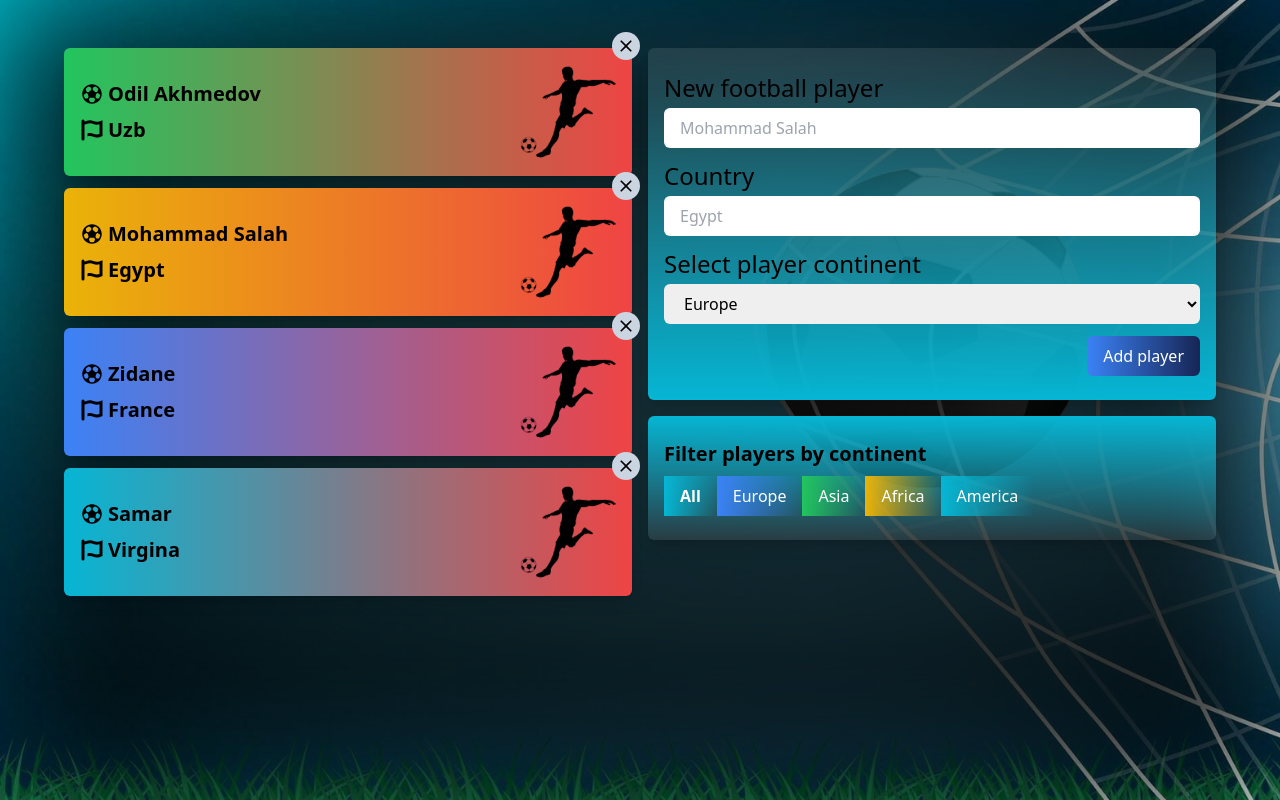
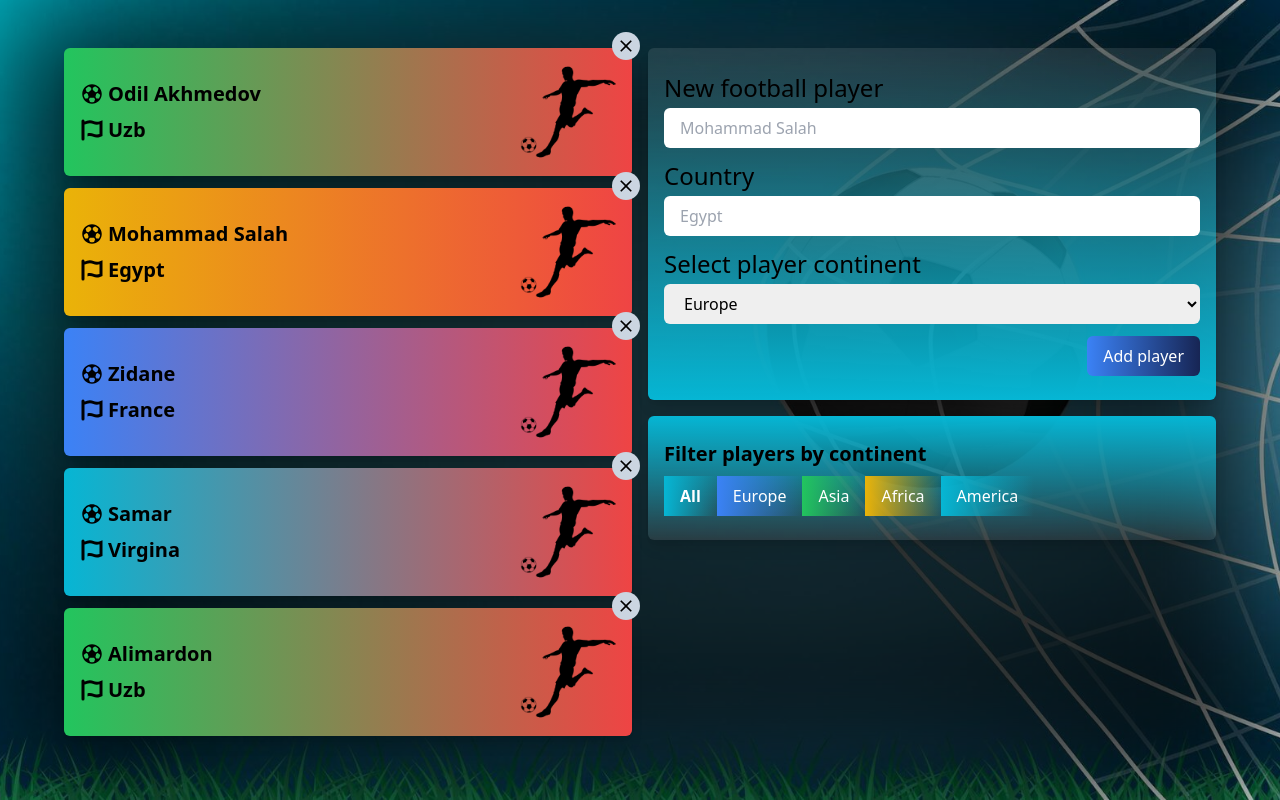
Before and after one commit to ToshpulatovAlimardon/players, a React (Vite) app: page / in a window 1280 px wide. Built offline with nearby package versions, Linux system fonts and the light colour scheme; data requests are answered from the project's data file.

Commit message:
changed code opimation

```diff
--- a/db.json
+++ b/db.json
@@ -23,6 +23,12 @@
       "name": "Samar",
       "country": "Virgina",
       "continent": "America"
+    },
+    {
+      "id": "3e0584ba-f0db-471b-80d6-0c30deff4cc6",
+      "name": "Alimardon",
+      "country": "Uzb",
+      "continent": "Asia"
     }
   ],
   "filters": [
--- a/src/components/players-list.jsx
+++ b/src/components/players-list.jsx
@@ -13,8 +13,17 @@ import PlayersListItem from "./players-list-item";
 import Spinner from "./spinner";
 
 const PlayersList = () => {
-  const { filteredPlayers, playersLoadingStatus } = useSelector(
-    (state) => state
+  const filteredPlayers = useSelector((state) => {
+    if (state.activeFilter === "All") {
+      return state.players;
+    } else {
+      return state.players.filter(
+        (player) => player.continent === state.activeFilter
+      );
+    }
+  });
+  const playersLoadingStatus = useSelector(
+    (state) => state.playersLoadingStatus
   );
   const dispatch = useDispatch();
   const { request } = useHttp();
--- a/src/reducer/index.js
+++ b/src/reducer/index.js
@@ -18,12 +18,6 @@ const reducer = (state = initialState, action) => {
       return {
         ...state,
         players: action.payload,
-        filteredPlayers:
-          state.activeFilter === "All"
-            ? state.players
-            : state.players.filter(
-                (player) => player.continent === state.activeFilter
-              ),
         playersLoadingStatus: "success",
       };
     case "PLAYERS_FETCHING_ERROR":
@@ -48,42 +42,19 @@ const reducer = (state = initialState, action) => {
         filtersLoadingStatus: "error",
       };
     case "PLAYER_CREATED":
-      const newPlayers = [...state.players, action.payload];
-
       return {
         ...state,
-        players: newPlayers,
-        filteredPlayers:
-          state.activeFilter === "All"
-            ? newPlayers
-            : newPlayers.filter(
-                (player) => player.continent === state.activeFilter
-              ),
+        players: [...state.players, action.payload],
       };
     case "PLAYER_DELETED":
-      const deletedPlayers = state.players.filter(
-        (player) => player.id !== action.payload
-      );
       return {
         ...state,
-        players: deletedPlayers,
-        filteredPlayers:
-          state.activeFilter === "All"
-            ? deletedPlayers
-            : deletedPlayers.filter(
-                (player) => player.continent === state.activeFilter
-              ),
+        players: state.players.filter((player) => player.id !== action.payload),
       };
     case "ACTIVE_FILTER_CHANGED":
       return {
         ...state,
         activeFilter: action.payload,
-        filteredPlayers:
-          action.payload === "All"
-            ? state.players
-            : state.players.filter(
-                (player) => player.continent === action.payload
-              ),
       };
     default:
       return state;
```
